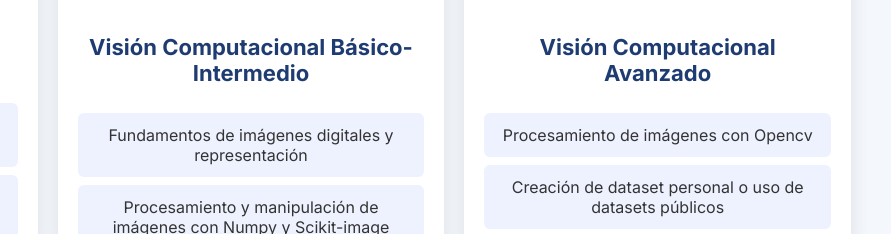
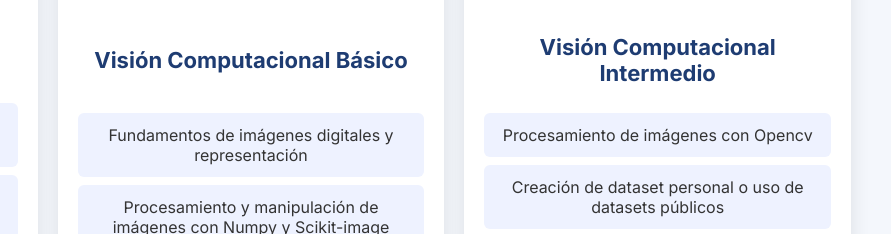
Before and after one commit to SebasProgrammer/suscripcion, a plain HTML site: page index.html in a window 1280 px wide. Shown: the part 517-751 px from the top of the page, 389-1280 px from the left. Drawn offline with Linux system fonts and the light colour scheme.

Commit message:
Add files via upload

```diff
--- a/index.html
+++ b/index.html
@@ -193,7 +193,7 @@
 
         <div class="course-info">
             <img src="sg.jpeg" alt="Visión Computacional Básico" class="course-image">
-            <h2>Visión Computacional Básico-Intermedio</h2>
+            <h2>Visión Computacional Básico</h2>
             <ul>
                 <li>Fundamentos de imágenes digitales y representación</li>
                 <li>Procesamiento y manipulación de imágenes con Numpy y Scikit-image</li>
@@ -208,7 +208,7 @@
 
         <div class="course-info">
             <img src="car.png" alt="Visión Computacional Intermedio" class="course-image">
-            <h2>Visión Computacional Avanzado</h2>
+            <h2>Visión Computacional Intermedio</h2>
             <ul>
                 <li>Procesamiento de imágenes con Opencv</li>
                 <li>Creación de dataset personal o uso de datasets públicos</li>
```
